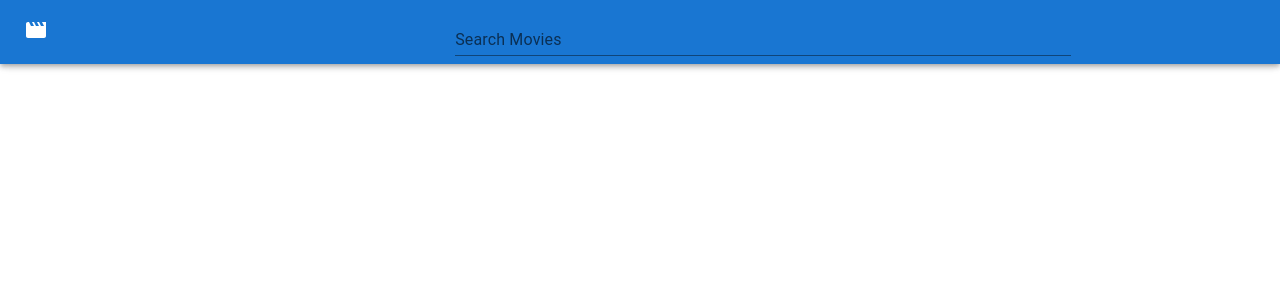
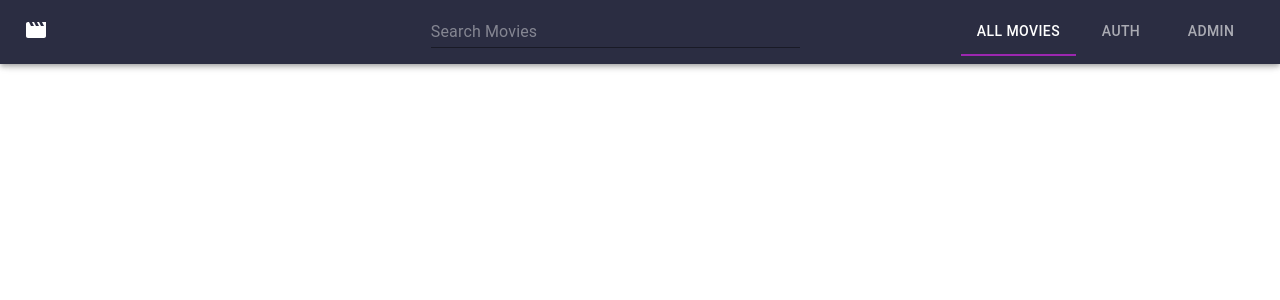
Before and after one commit to Anshika66-Gupta/Movie-Booking-Backend, a React (Create React App) app in the folder movies/: page / in a window 1280 px wide. Shown: the top 300 px of the page. Built offline with nearby package versions, Linux system fonts and the light colour scheme; no server answers.

Commit message:
header, axio-api, and routes

```diff
--- a/movies/package.json
+++ b/movies/package.json
@@ -10,8 +10,11 @@
     "@testing-library/jest-dom": "^5.16.5",
     "@testing-library/react": "^13.4.0",
     "@testing-library/user-event": "^13.5.0",
+    "axios": "^1.3.4",
     "react": "^18.2.0",
     "react-dom": "^18.2.0",
+    "react-router": "^5.2.0",
+    "react-router-dom": "^6.8.2",
     "react-scripts": "5.0.1",
     "web-vitals": "^2.1.4"
   },
--- /dev/null
+++ b/movies/src/api-helpers/api-helpers.js
@@ -0,0 +1,11 @@
+import axios from 'axios';
+export const getAllMovies = async () => {
+    const res = await axios.get("http://localhost:5000/movies")
+        .catch((err) => console.log(err));
+    if (res.status !== 200) {
+        return console.log("No Data");
+    }
+
+    const data = await res.data;
+    return data;
+}
--- a/movies/src/components/Header.js
+++ b/movies/src/components/Header.js
@@ -1,28 +1,49 @@
-import React from 'react'
-import { AppBar, Autocomplete, Box, TextField, Toolbar } from '@mui/material'
+import React, { useEffect, useState } from 'react'
+import {
+    AppBar,
+    Autocomplete,
+    Box,
+    Tab,
+    Tabs,
+    TextField,
+    Toolbar
+} from '@mui/material'
 import MovieIcon from '@mui/icons-material/Movie';
-import { flexbox } from '@mui/system';
-const dummyArray = ["Selfie", "Pathan", "Antman"];
+import { getAllMovies } from '../api-helpers/api-helpers';
+import { Route } from 'react-router-dom';
+//const dummyArray = ["Selfie", "Pathan", "Antman", "Aquaman", "Parasite"];
+//const movies = ["Selfie", "Pathan", "Antman", "Aquaman", "Parasite"];
 
 const Header = () => {
+    const [value, setValue] = useState(0);
+    const [movies, setMovies] = useState([])
+
+    useEffect(() => {
+        getAllMovies().then((data) => setMovies(data.movies)).catch((err) => console.log(err));
+    }, []);
+
     return (
-        <AppBar>
+        <AppBar sx={{bgcolor:"#2b2d42"}}>
             <Toolbar>
                 <Box width={"20%"}>
 
                     <MovieIcon />
                 </Box>
-                <Box width={"50%"} margin={"auto"}>
+                <Box width={"30%"} margin={"auto"}>
                 <Autocomplete
         freeSolo
-        options={dummyArray.map((option) => option)}
-        renderInput={(params) => <TextField variant='standard' {...params} label="Search Movies" />}
+        options={movies && movies.map((option) => option.title)}
+        renderInput={(params) => <TextField sx={{ input: {color: "white"} }} variant='standard' {...params} placeholder="Search Movies" />}
       />
                 </Box>
-
-                <Box display={flexbox}>
-
-
+                <Box display={'flex'}>
+                    <Tabs textColor= "inherit" indicatorColor='secondary' value={value} onChange={(e,val) => setValue(val)}>
+                        <Tab
+                            Routes={Route} to="/movies"
+                            label="All Movies" />
+                    <Tab label = "Auth"/>
+                    <Tab label = "Admin"/>
+                    </Tabs>
                 </Box>
             </Toolbar>
         </AppBar>
--- a/movies/src/index.js
+++ b/movies/src/index.js
@@ -2,10 +2,15 @@ import React from 'react';
 import ReactDOM from 'react-dom/client';
 import './index.css';
 import App from './App';
+import { BrowserRouter } from 'react-router-dom';
 
 const root = ReactDOM.createRoot(document.getElementById('root'));
 root.render(
   <React.StrictMode>
+
+    <BrowserRouter>
     <App />
+    </BrowserRouter>
+
   </React.StrictMode>
 );
```
Also changed, not shown: 1 other file (tests, documents, lock files or other folders).
